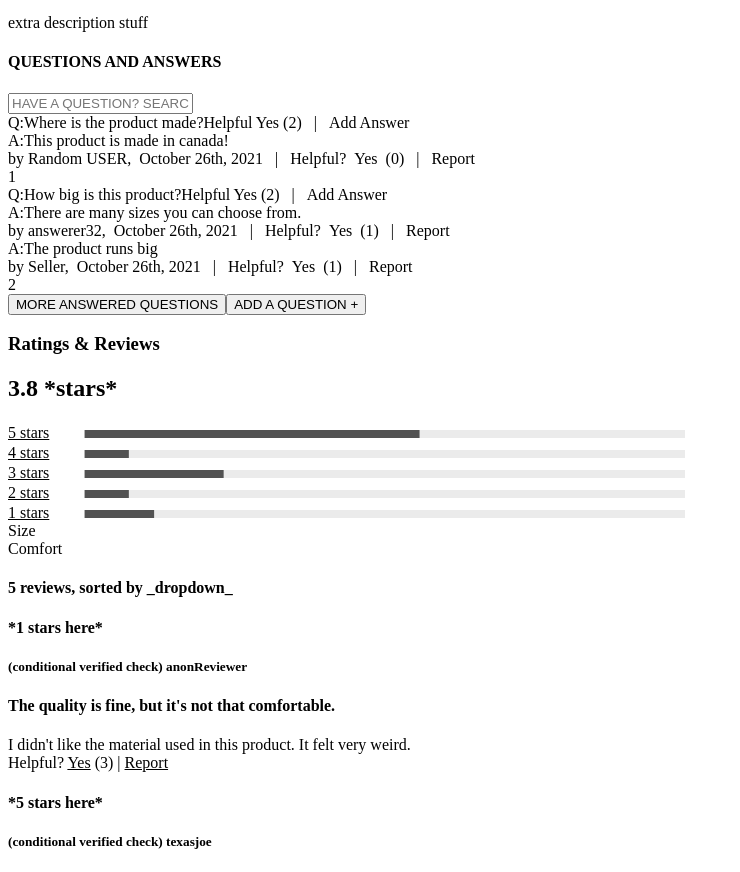
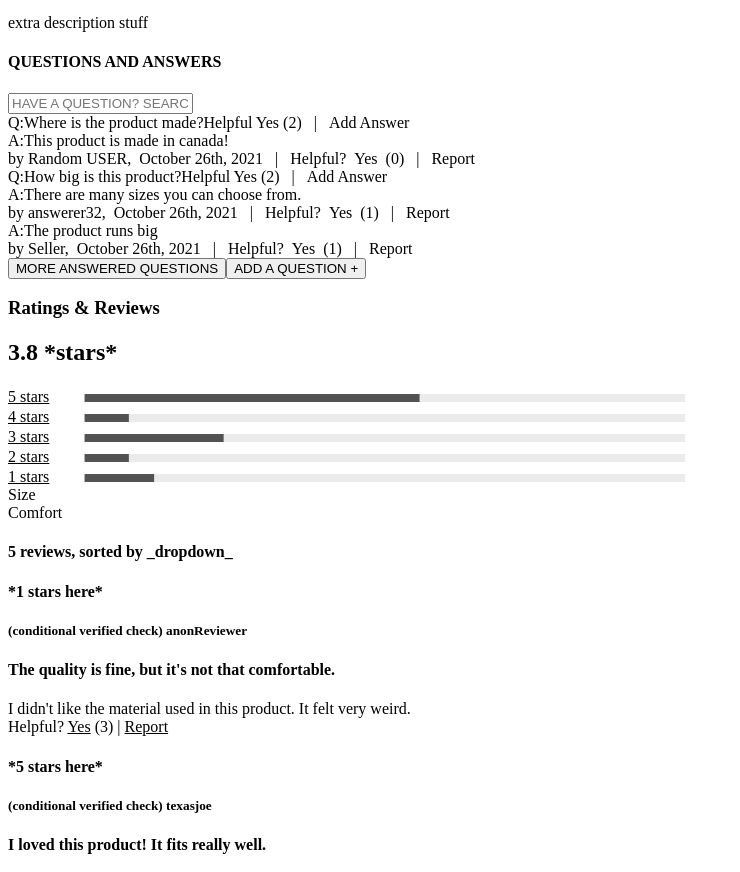
Before and after one commit to Ari-Design/Modern-Shopping-Site, a React app: page / in a window 1280 px wide. Shown: the part 2727-3599 px from the top of the page, without its empty margins (0-740 px from the left). Built offline with nearby package versions, Linux system fonts and the light colour scheme; the HTML template or start-up script is replaced by a standard one.

Commit message:
minor change to qa

```diff
--- a/client/src/qa/Question.jsx
+++ b/client/src/qa/Question.jsx
@@ -1,8 +1,7 @@
 import React from 'react';
 import AnswerList from './AnswerList.jsx';
-var count = 0;
 
-var Question = ({question}) => (
+var Question = ({ question }) => (
   <div className="qa_component">
     <div className="question">
       <span className="question_label">Q:</span>
@@ -22,7 +21,6 @@ var Question = ({question}) => (
         key={`ANS-${question.question_id}`}
         answers={question.answers}
       />
-      {count = count + 1}
     </div>
   </div>
 
--- a/client/src/qa/QuestionList.jsx
+++ b/client/src/qa/QuestionList.jsx
@@ -9,7 +9,6 @@ var QuestionList = ({ data }) => (
         question={question}
       />
     ))}
-
   </div>
 )
 
```
Also changed, not shown: client/src/qa/AnswerList.jsx (+4 -4 lines). Lines whose indentation alone changed are shown as unchanged.
